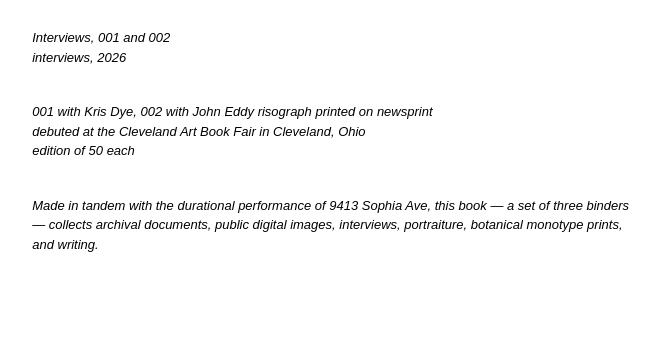
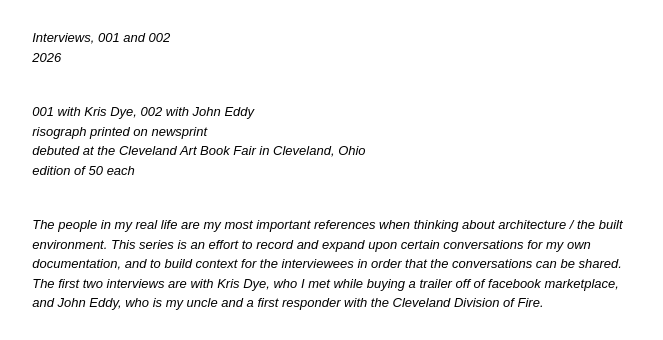
Before and after one commit to malenaonline/malena-site, a plain HTML site: page publications.html in a window 1280 px wide. Shown: the part 1980-2320 px from the top of the page, without its empty margins (147-810 px from the left). Drawn offline with nearby package versions, Linux system fonts and the light colour scheme; files that its build step writes are made by us from their sources.

Commit message:
Update publications.html

```diff
--- a/publications.html
+++ b/publications.html
@@ -190,14 +190,15 @@ a:active {
 		<div class="spacer"></div>
 		<box> <img height="4845" width="3904" src="images/interviews002.jpg" alt="interviews002" class="img-fluid"></img></box>
 	<h6 class="caption" align-text: right"><em>Interviews, 001 and 002</em><br>
-		interviews, 2026<br>
+		2026<br>
 		<div class="spacer"></div>
-		001 with Kris Dye, 002 with John Eddy
+		001 with Kris Dye, 002 with John Eddy<br>
 		risograph printed on newsprint<br>
 		debuted at the <a href="https://clevelandartbookfair.com/">Cleveland Art Book Fair</a> in Cleveland, Ohio<br>
 		edition of 50 each<br>
 		<div class="spacer"></div>
-		Made in tandem with the durational performance of <a href="9413sophia.html"><em>9413 Sophia Ave</em></a>, this book — a set of three binders — collects archival documents, public digital images, interviews, portraiture, botanical monotype prints, and writing.<br>
+		<em>The people in my real life are my most important references when thinking about architecture / the built environment. This series is an effort to record and expand upon certain conversations for my own documentation, and to build context for the interviewees in order that the conversations can be shared.<br>
+			The first two interviews are with Kris Dye, who I met while buying a trailer off of facebook marketplace, and John Eddy, who is my uncle and a first responder with the Cleveland Division of Fire.</em><br>
 	</h6>
 
 <div class="spacer"></div>
```
